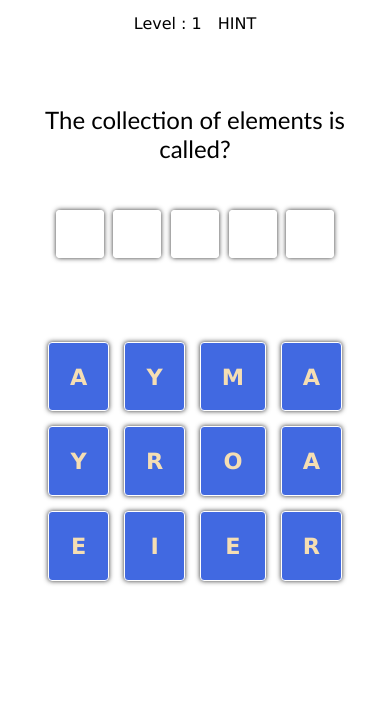
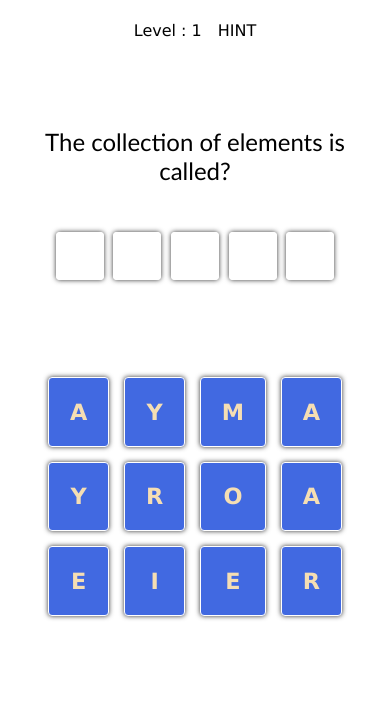
Before and after one commit to vishalkshirsagr4-lab/Quize, a plain HTML site: page index.html in a window 390 px wide. Shown: the part 128-844 px from the top of the page. Drawn offline with Linux system fonts and the light colour scheme.

Commit message:
Update style.css

```diff
--- a/style.css
+++ b/style.css
@@ -166,7 +166,7 @@
     .grid-container {
         padding: 1rem;
         width: auto;
-        height: 85vh;
+        height: 90vh;
         justify-content: space-evenly;
         place-items: center;
     }
@@ -176,7 +176,7 @@
        grid-template-columns: repeat(4, auto);
        grid-template-rows: repeat(3,auto);
        gap: 15px;
-       width: 90%;
+       width: 80%;
   }
 
     .cole div {
```
